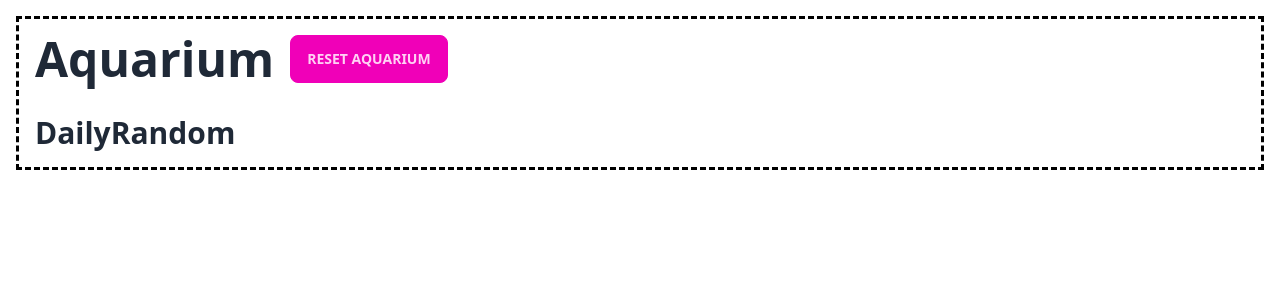
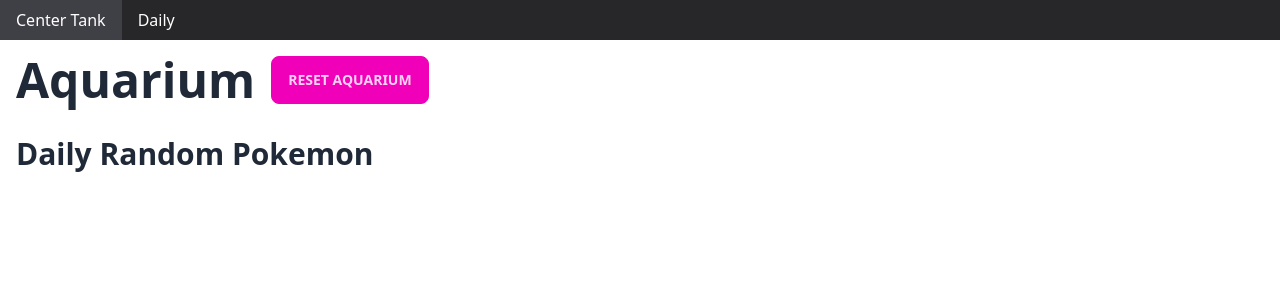
Before and after one commit to zschuah/aquarium, a React (Vite) app: page /daily in a window 1280 px wide. Shown: the top 300 px of the page. Built offline with nearby package versions, Linux system fonts and the light colour scheme; no server answers.

Commit message:
refactored to Navbar

```diff
--- a/src/App.css
+++ b/src/App.css
@@ -1,5 +1,5 @@
-.App {
+/* .App {
   border: 3px dashed black;
   margin: 1rem;
   padding: 1rem;
-}
+} */
--- a/src/App.tsx
+++ b/src/App.tsx
@@ -1,6 +1,7 @@
 import { useDispatch } from "react-redux";
 import { Route, Routes } from "react-router-dom";
 import "./App.css";
+import Navbar from "./components/Navbar";
 import CenterTank from "./pages/CenterTank";
 import DailyRandom from "./pages/DailyRandom";
 import { AppDispatch, resetAquarium } from "./store";
@@ -14,6 +15,9 @@ function App() {
 
   return (
     <div className="App">
+      <Navbar />
+
+      <div className="p-4">
         <div className="flex items-center gap-4">
           <h1>Aquarium</h1>
           <button onClick={handleReset} className="btn btn-secondary">
@@ -26,6 +30,7 @@ function App() {
           <Route path="/daily" element={<DailyRandom />} />
         </Routes>
       </div>
+    </div>
   );
 }
 
--- /dev/null
+++ b/src/components/Navbar.tsx
@@ -0,0 +1,12 @@
+import NavbarLink from "../layout/NavbarLink";
+
+const Navbar = () => {
+  return (
+    <nav className="bg-zinc-800 text-white flex">
+      <NavbarLink to="/">Center Tank</NavbarLink>
+      <NavbarLink to="daily">Daily</NavbarLink>
+    </nav>
+  );
+};
+
+export default Navbar;
--- /dev/null
+++ b/src/layout/NavbarLink.tsx
@@ -0,0 +1,16 @@
+import { Link } from "react-router-dom";
+
+type PropTypes = {
+  children: string;
+  to: string;
+};
+
+const NavbarLink = ({ children, to }: PropTypes) => {
+  return (
+    <Link className="px-4 py-2 hover:bg-zinc-700" to={to}>
+      {children}
+    </Link>
+  );
+};
+
+export default NavbarLink;
--- a/src/pages/DailyRandom.tsx
+++ b/src/pages/DailyRandom.tsx
@@ -1,7 +1,34 @@
+import cryptoRandomString from "crypto-random-string";
+import { useEffect, useState } from "react";
+import { PokeType } from "../store/slices/pokeSlice";
+import { URL_POKEMON } from "../utils/constants";
+
 const DailyRandom = () => {
+  const [dailyPoke, setDailyPoke] = useState<PokeType>(null!);
+
+  const handleFetchPokemon = async () => {
+    const res = await fetch(URL_POKEMON + 1);
+    const data = await res.json();
+
+    const newPoke: PokeType = {
+      id: cryptoRandomString({ length: 6, type: "distinguishable" }),
+      pokeId: data.id,
+      name: data.name,
+      image: data.sprites.other.dream_world.front_default,
+    };
+
+    setDailyPoke(newPoke);
+  };
+
+  useEffect(() => {
+    handleFetchPokemon();
+  }, []);
+
   return (
     <div className="mt-8">
-      <h2>DailyRandom</h2>
+      <h2>Daily Random Pokemon</h2>
+      <p>{dailyPoke?.name}</p>
+      <img src={dailyPoke?.image} alt={dailyPoke?.name} />
     </div>
   );
 };
```
Lines whose indentation alone changed are shown as unchanged.
